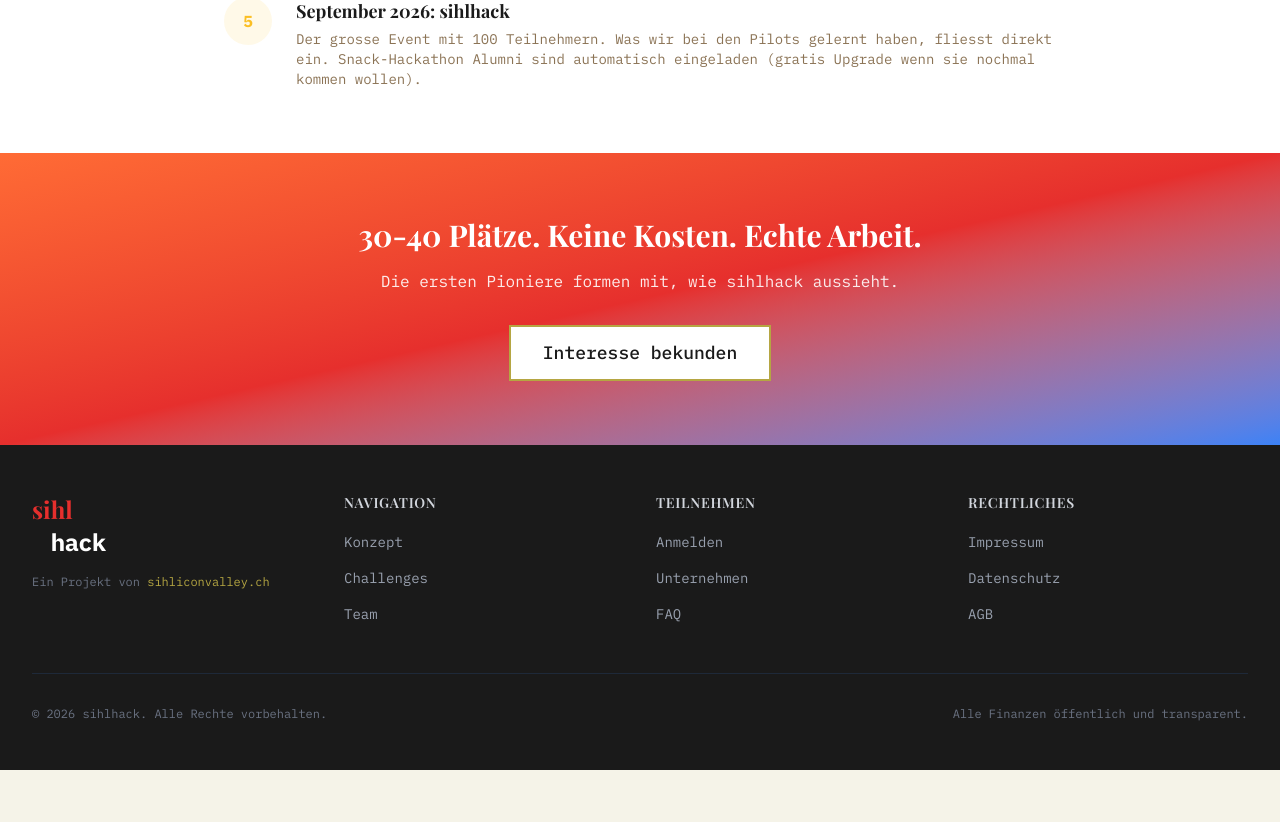
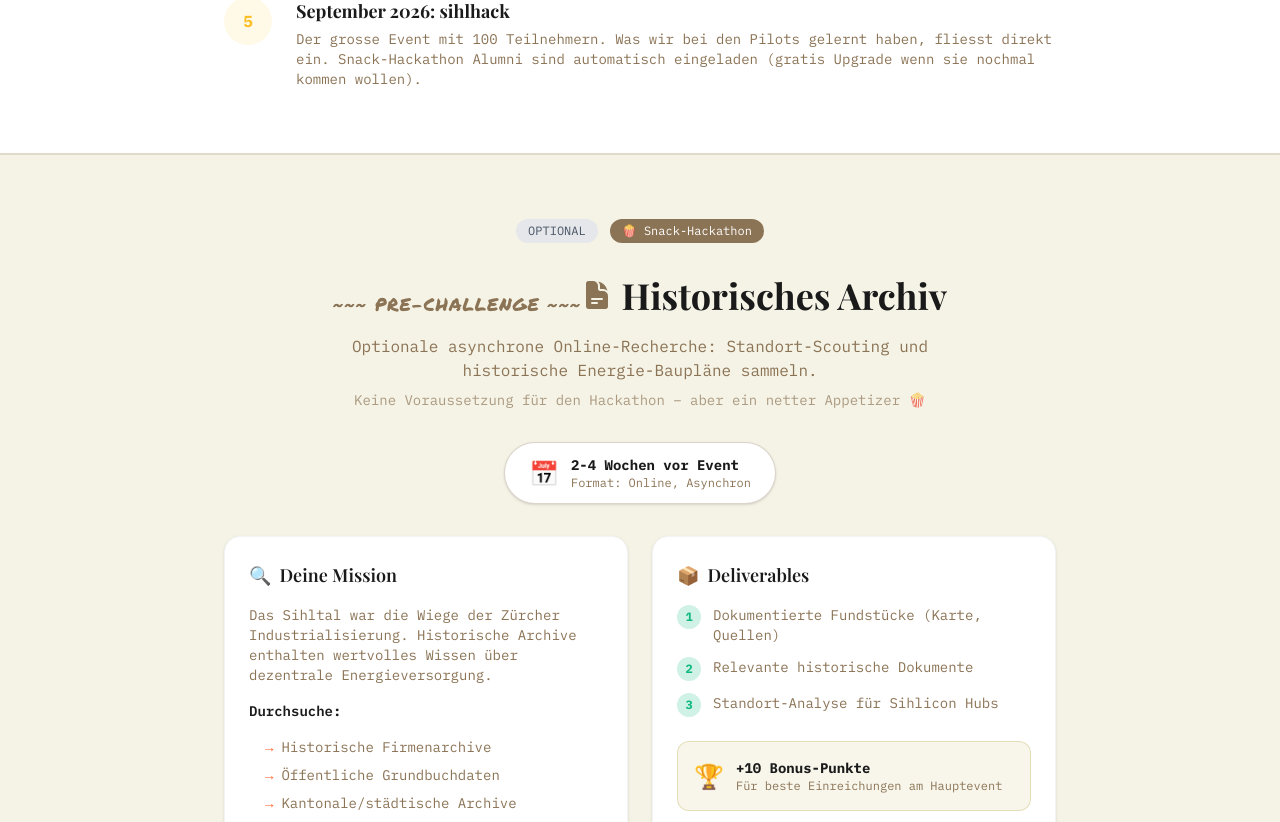
Before and after one commit to wgusta/sihlhack, a Next.js app: page /snack-hackathon in a window 1280 px wide. Shown: the part 3376-4198 px from the top of the page. Before the commit the page ends 4146 px from the top, so only its background shows below. Built offline with nearby package versions, Linux system fonts and the light colour scheme.

Commit message:
Add Pre-Challenge section to snack-hackathon page
- Import and add PreChallengeSection component
- Position after 'What happens next' section, before CTA
- Pre-Challenge (Historisches Archiv) now available on snack-hackathon page

```diff
--- a/app/snack-hackathon/page.tsx
+++ b/app/snack-hackathon/page.tsx
@@ -6,6 +6,7 @@
 import { Card, CardContent } from '@/components/ui/Card'
 import { ButtonLink } from '@/components/ui/ButtonLink'
 import { HACKATHON_ROLES } from '@/lib/roles'
+import { PreChallengeSection } from '@/components/challenges/PreChallengeSection'
 import {
   CalendarIcon,
   ClockIcon,
@@ -420,6 +421,9 @@
           </div>
         </section>
 
+        {/* Pre-Challenge Section */}
+        <PreChallengeSection />
+
         {/* CTA */}
         <section className="py-16 bg-gradient-to-br from-thermal-orange via-sihl-red to-compute-blue text-white">
           <div className="mx-auto max-w-4xl px-4 sm:px-6 lg:px-8 text-center">
```
